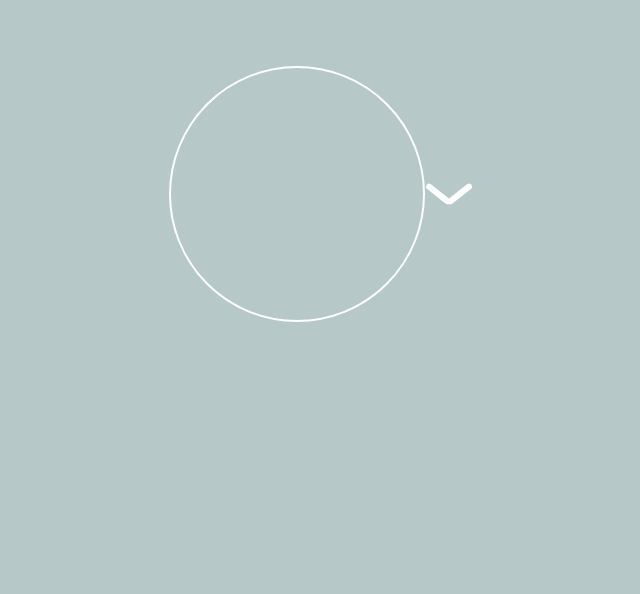
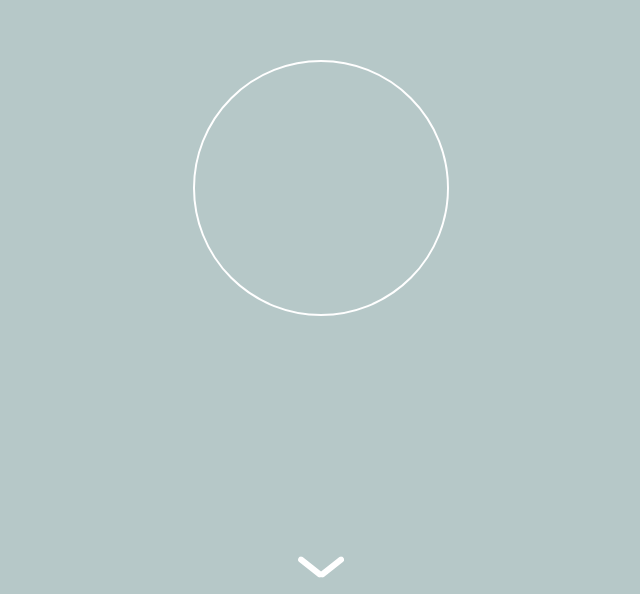
Before and after one commit to agbrettpittman/jessica-amaryss-frontend, a Next.js app: page / in a window 1280 px wide. Shown: the part 206-800 px from the top of the page, without its empty margins (319-959 px from the left). Built offline with nearby package versions, Linux system fonts and the light colour scheme.

Commit message:
adjusted splash page

```diff
--- a/components/PseudoPages/HomePage.js
+++ b/components/PseudoPages/HomePage.js
@@ -4,7 +4,7 @@ import styled from 'styled-components'
 const MainPageBackground = styled.div`
     z-index: 2;
     background-color: red;
-    width: 100vw;
+    width: 100%;
     min-height: 200vh;
 `
 
--- a/components/PseudoPages/LandingPage.js
+++ b/components/PseudoPages/LandingPage.js
@@ -9,12 +9,26 @@ const LogoDiv = styled.div`
     width: 20vw;
 `
 
-const Wrapper = styled.div`
+const DownArrowIndicator = styled.img`
+    margin-bottom: 2vh;
+`
+
+const ChoicesWrapper = styled.div`
     width: 100vw;
     height: 100vh;
     display: flex;
     align-items: center;
     justify-content: center;
+`
+
+const SplashWrapper = styled.div`
+    width: 100vw;
+    height: 100vh;
+    display: flex;
+    flex-direction: column;
+    justify-content: flex-end;
+    gap: 30vh;
+    align-items: center;
 `
 
 const tileExpansion = keyframes`
@@ -96,16 +110,16 @@ export default function Home() {
 
     return (
         <LandingPageGrouping disappearAnimation={LandingPageDisappearTrigger} active={LandingPageActive}>
-                <Wrapper>
+                <SplashWrapper>
                     <LogoDiv/>
-                    <img src="icons/Arrow SVG.svg" />
-                </Wrapper>
-                <Wrapper>
+                    <DownArrowIndicator src="icons/Arrow SVG.svg" />
+                </SplashWrapper>
+                <ChoicesWrapper>
                     <OptionsDiv>
                         <OptionTile onClick={() => handleTileClick(1)} expand={TileClicked === 1}/>
                         <OptionTile onClick={() => handleTileClick(2) } expand={TileClicked === 2}/>
                     </OptionsDiv>
-                </Wrapper>
+                </ChoicesWrapper>
         </LandingPageGrouping>
     )
 }
```
